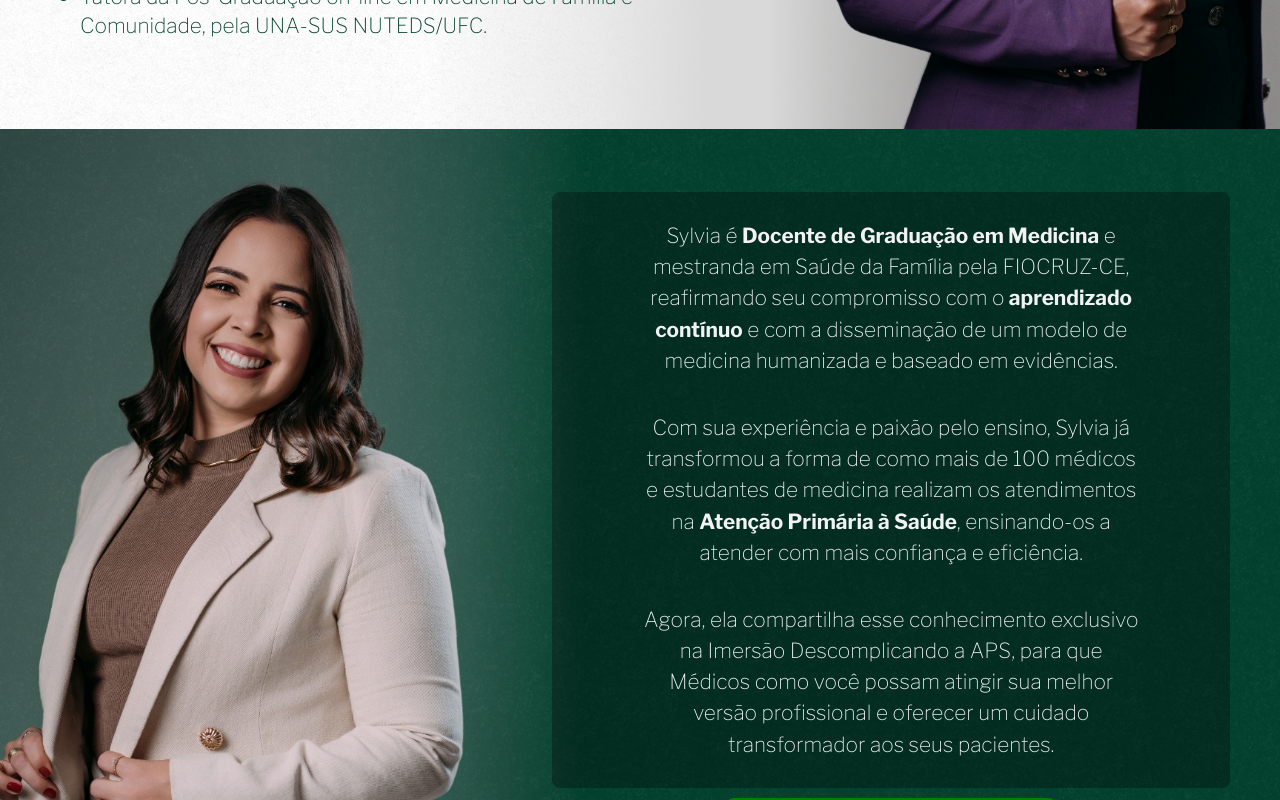
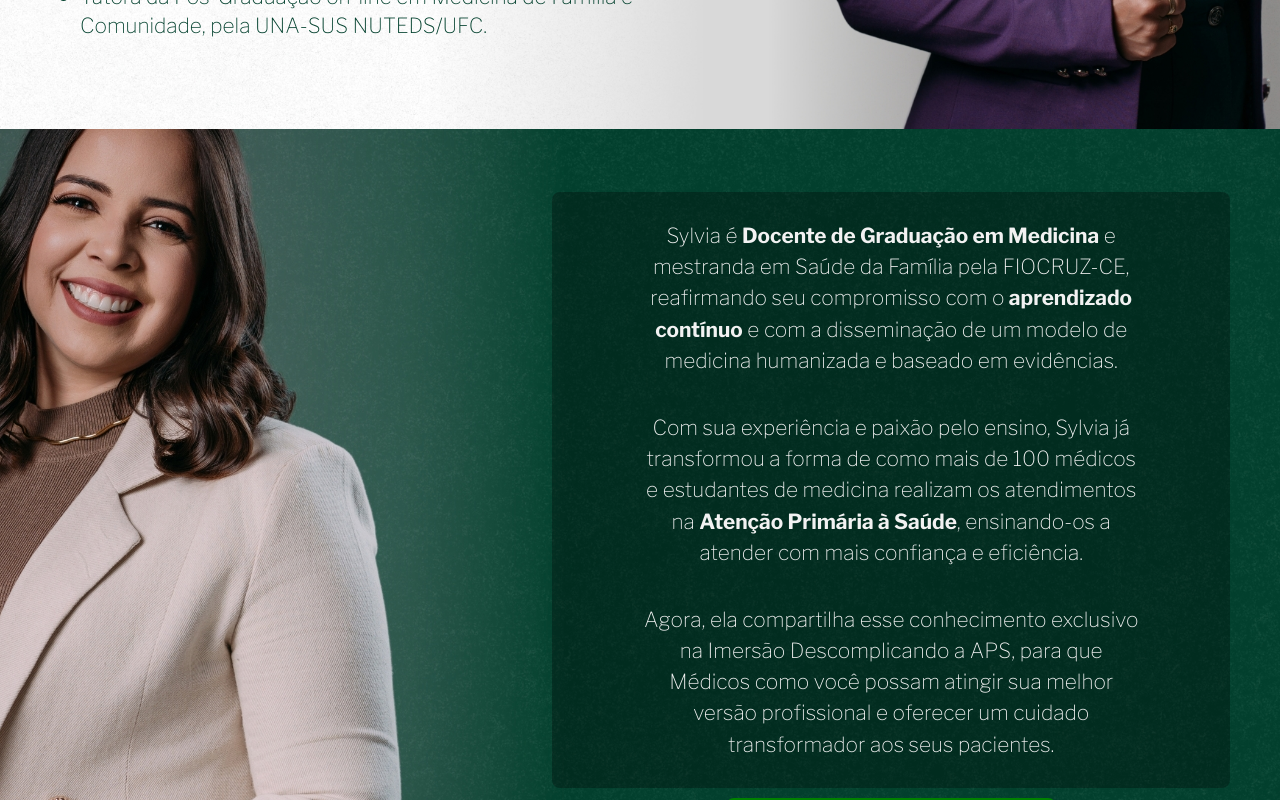
Before and after one commit to irlanreis/Sylvia, a React (Vite) app: page / in a window 1280 px wide. Shown: the part 4220-5020 px from the top of the page. Built offline with nearby package versions, Linux system fonts and the light colour scheme.

Commit message:
Fix: Ajusta background session06

```diff
--- a/src/styles/session06.css
+++ b/src/styles/session06.css
@@ -19,7 +19,6 @@ body {
   background-image: url('../assets/backgorunds-Mobile-Tablet/3.jpg');
   background-position: top;
   background-repeat: no-repeat;
-  background-size: cover;
   padding: 40px 12px;
 }
 
```
